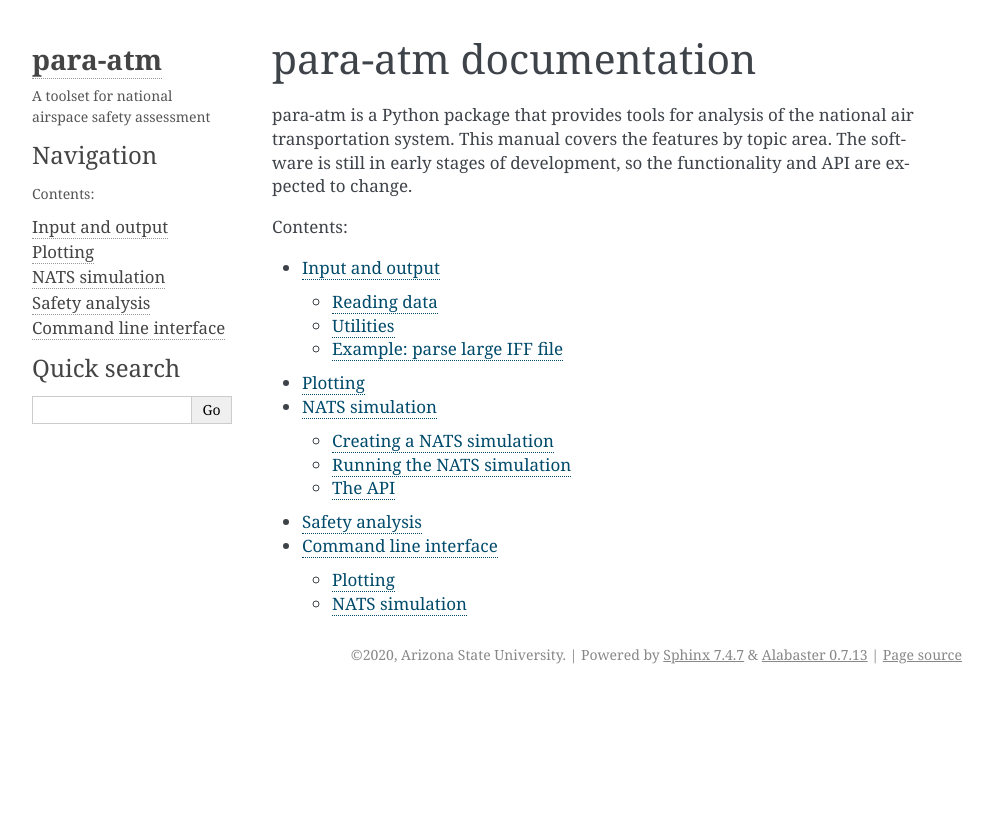
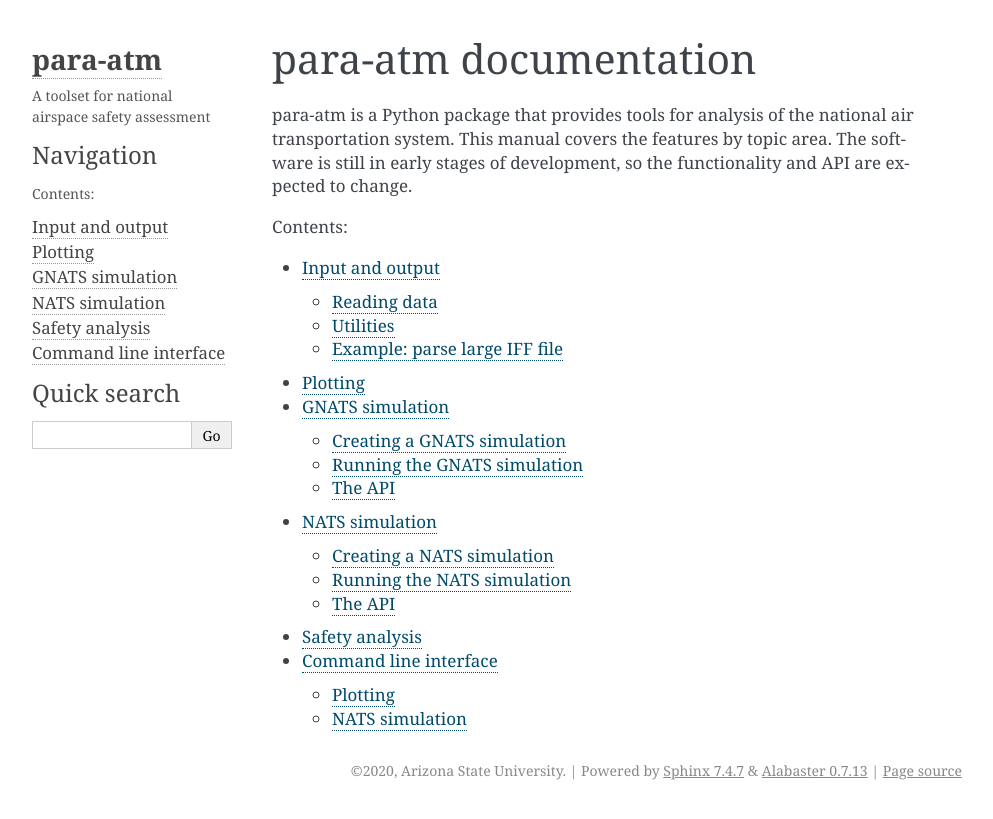
Before and after one commit to ymlasu/para-atm, a Sphinx documentation site: the page built from docs/index.rst, in a window 1280 px wide. Shown: the top 819 px of the page, without its empty margins (148-1141 px from the left). Built offline with Sphinx 7.4.7, drawn with Linux system fonts in a browser that asks for light colours; part of the change alters nothing that is shown.

Commit message:
Add sphinx docs for GNATS

```diff
--- a/docs/index.rst
+++ b/docs/index.rst
@@ -14,6 +14,7 @@ para-atm is a Python package that provides tools for analysis of the national ai
 
    src/io
    src/plotting
+   src/gnats
    src/nats
    src/safety
    src/command
--- /dev/null
+++ b/docs/src/gnats.rst
@@ -0,0 +1,91 @@
+.. _gnats:
+
+GNATS simulation
+================
+
+.. py:module:: paraatm.io.gnats
+
+`para-atm` includes capabilities to facilitate running the GNATS simulation from within Python.  These capabilities are provided by the :py:mod:`paraatm.io.gnats` module.  The following functionality is provided:
+
+* Boilerplate code to automatically start and stop the Java virtual machine, and to prevent it from being started multiple times
+* Behind-the-scenes path handling, so that the GNATS simulation does not need to be run from within the GNATS installation directory
+* A utility function to retrieve GNATS constants from the Java environment
+* Return simulation results directly as a pandas DataFrame
+
+The functions for interfacing with GNATS are subject to change.  Currently, the code has been tested with GNATS beta1.10 on Ubuntu Linux.
+
+Creating a GNATS simulation
+---------------------------
+
+Creation of a GNATS simulation in `para-atm` is done by writing a class that derives from the :py:class:`~paraatm.io.gnats.GnatsSimulationWrapper` class.  This is best understood through an example.  The complete code for the following example is available at `tests/gnats_gate_to_gate.py`, and it is based on `DEMO_Gate_To_Gate_Simulation_SFO_PHX_beta1.9.py` from the GNATS `samples` directory.
+
+.. code-block:: python
+   :linenos:
+
+    from paraatm.io.gnats import GnatsSimulationWrapper, GnatsEnvironment
+
+    class GateToGate(GnatsSimulationWrapper):
+        def simulation(self, *args, **kwargs):
+
+            GNATS_SIMULATION_STATUS_PAUSE = GnatsEnvironment.get_gnats_constant('GNATS_SIMULATION_STATUS_PAUSE')
+            GNATS_SIMULATION_STATUS_ENDED = GnatsEnvironment.get_gnats_constant('GNATS_SIMULATION_STATUS_ENDED')
+
+            DIR_share = GnatsEnvironment.share_dir
+
+            simulationInterface = GnatsEnvironment.simulationInterface
+            environmentInterface = GnatsEnvironment.environmentInterface
+            aircraftInterface = GnatsEnvironment.aircraftInterface
+            # ...
+
+In this example, Line 3 defines the :py:class:`GateToGate` class as a subclass of :py:class:`~paraatm.io.gnats.GnatsSimulationWrapper` class.  Then, the :py:meth:`simulation` method is defined.  This is where the user's code for setting up and running the GNATS simulation should go.  Notice that lines 6 and 7 use the :py:meth:`~paraatm.io.gnats.GnatsEnvironment.get_gnats_constant` method to retrieve specific constants from the Java environment, which are used later in the simulation code.
+
+Line 9 gets a reference to the location of the "share" directory used by GNATS.  Lines 11-13 retrieve references to the interface objects, which are available through :py:class:`~paraatm.io.gnats.GnatsEnvironment`.  The bulk of the remaining code follows the example file that is included with GNATS.
+
+As compared to the GNATS sample file, some key differences in this implementation are:
+
+* :code:`from GNATS_Python_Header_standalone import *` is not used (in general, :code:`import *` is not advisable)
+* Cleanup calls for :code:`gnatsStandalone.stop()` and :code:`shutdownJVM()` are not needed, as they are automatically handled
+* GNATS constants are retrieved using the utility function :py:meth:`~paraatm.io.gnats.GnatsEnvironment.get_gnats_constant`, as opposed to importing the constants from `GNATS_Python_Header_standalone.py`, where each constant is manually defined
+
+
+Running the GNATS simulation
+----------------------------
+
+Once the user-defined class deriving from :py:class:`~paraatm.io.gnats.GnatsSimulationWrapper` has been created, the simulation is executed by creating an instance of the class and calling its :py:meth:`~paraatm.io.gnats.GnatsSimulationWrapper.__call__` method.  This method will handle various setup behind the scenes, such as starting the JVM, creating the :code:`GNATSStandalone` instance, and preparing the current working directory.  Once the simulation is prepared, the user's :py:meth:`~paraatm.io.gnats.GnatsSimulationWrapper.simulation` method is called automatically.  The output file is automatically created by communicating with the user-defined :py:meth:`~paraatm.io.gnats.GnatsSimulationWrapper.write_output` method, and the simulation results are returned as a DataFrame.
+
+For example, the :py:class:`GateToGate` simulation class defined above could be invoked as:
+
+.. code-block:: python
+   :linenos:
+
+   g2g_sim = GateToGate()
+   df = g2g_sim()
+
+Here, line 1 creates an instance of the :py:class:`GateToGate` class.  Line 2 executes the simulation, passing no arguments (note that the :code:`()` operator invokes the :code:`__call__` method).  The return value is stored in :code:`df`, which will contain the resulting trajectory data as a DataFrame.
+
+The values of the :code:`*args` and :code:`**kwargs` arguments provided to :py:meth:`~paraatm.io.gnats.GnatsSimulationWrapper.__call__` are passed on to :py:meth:`~paraatm.io.gnats.GnatsSimulationWrapper.simulation`.  This makes it possible to create a simulation instance that accepts parameter values.  For example:
+
+.. code-block:: python
+   :linenos:
+
+   class MySim(GnatsSimulationWrapper):
+       def simulation(self, my_parameter):
+           # .. Perform simulation using the value of my_parameter
+
+   my_sim = MySim()
+   df1 = my_sim(1)
+   df2 = my_sim(2)
+
+Here, the user-defined :py:meth:`simulation` method on line 2 is defined to accept an argument, :code:`my_parameter`.  Once the simulation class is instantiated, repeated calls can be made using different parameter values, as shown on lines 6 and 7.  The same approach can also be used with keyword arguments.
+
+
+The API
+-------
+
+.. autoclass:: paraatm.io.gnats.GnatsSimulationWrapper
+    :members:
+    :special-members:
+    :exclude-members: __weakref__
+
+.. autoclass:: paraatm.io.gnats.GnatsEnvironment
+    :members:
```
